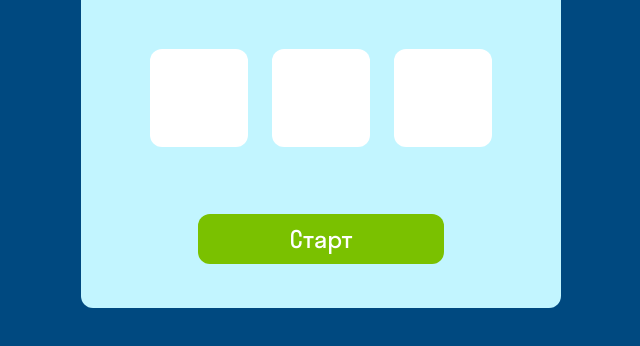
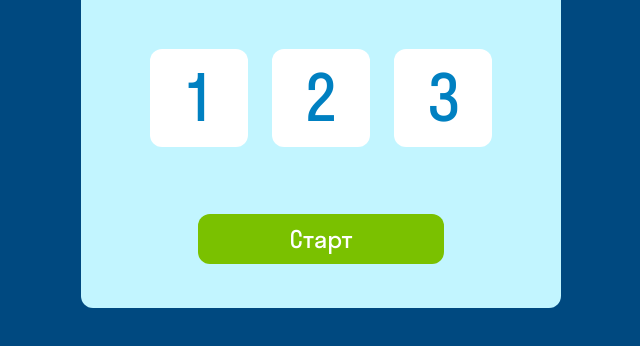
Before and after one commit to I28N01/sky.pro, a plain HTML site: page index.html in a window 1280 px wide. Shown: the part 322-668 px from the top of the page, without its empty margins (319-959 px from the left). Drawn offline with Linux system fonts and the light colour scheme.

Commit message:
Changes to be committed: 	modified:   css/style.css 	modified:   index.html

```diff
--- a/css/style.css
+++ b/css/style.css
@@ -74,6 +74,14 @@ input:focus {
     line-height: 72px;
     text-align: center;
     color: #0080C1;
+    display: flex;
+    justify-content: center;
+    align-items: center;
+}
+
+.level:hover {
+    background:#0080C1;
+    color: #FFFFFF;
 }
 
 .startButton {
--- a/index.html
+++ b/index.html
@@ -14,9 +14,10 @@
              <h2 class="header">Выбери сложность</h2>
             </div>
             <div class="levelWrap">
-                <input type="text" class="level">
-                <input type="text" class="level">
-                <input type="text" class="level">
+                <a class="level">1</a>
+                <a class="level">2</a>
+                <a class="level">3</a>
+
             </div>
             <button class="startButton">Старт</button>
 
```
